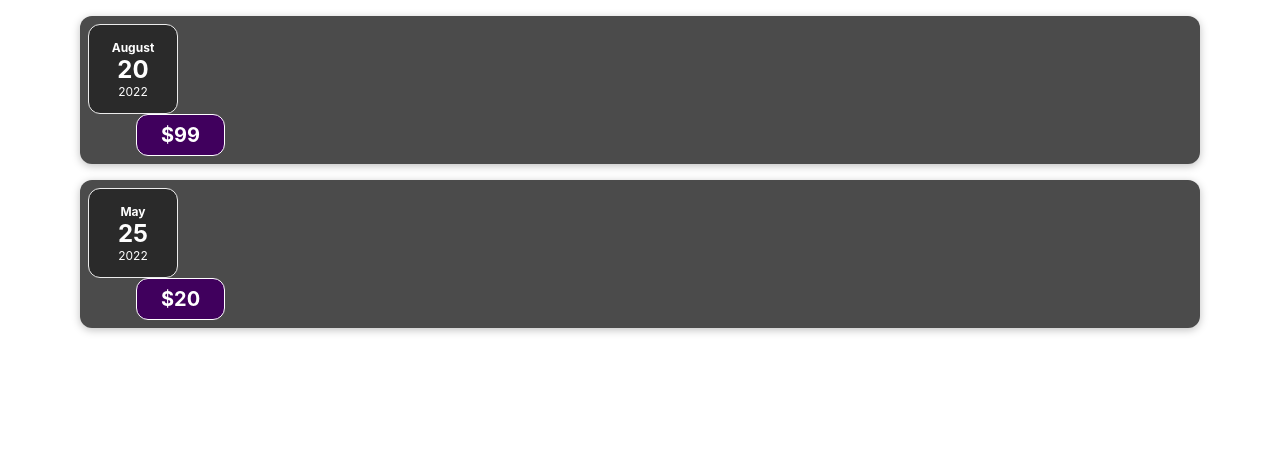
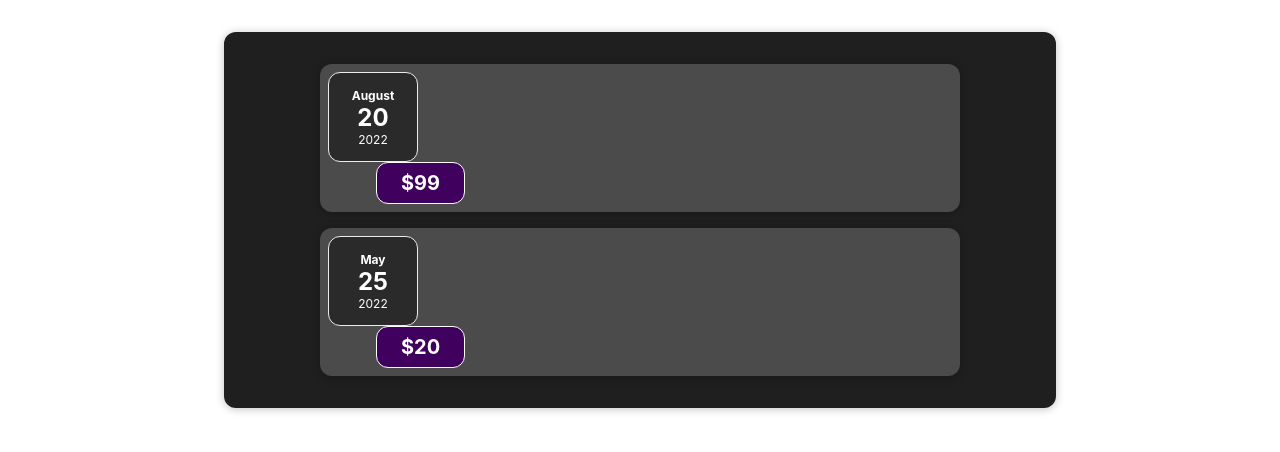
Before and after one commit to egemenbahtiyar/my-react-app, a React (Create React App) app: page / in a window 1280 px wide. Shown: the top 452 px of the page. Built offline with nearby package versions, Linux system fonts and the light colour scheme.

Commit message:
props children was added.

```diff
--- /dev/null
+++ b/src/components/Card.css
@@ -0,0 +1,4 @@
+.card {
+    border-radius: 12px;
+    box-shadow: 0 1px 8px rgb(0, 0, 0, 0.25);
+}
--- /dev/null
+++ b/src/components/Card.js
@@ -0,0 +1,7 @@
+import "./Card.css";
+function Card(props) {
+    let classes = "card " + props.className;
+
+    return <div className={classes}>{props.children}</div>;
+}
+export default Card;
--- a/src/components/ExpenseItem.js
+++ b/src/components/ExpenseItem.js
@@ -1,8 +1,9 @@
 import "./ExpenseItem.css";
 import ExpenseDate from "./ExpenseDate";
+import Card from "../components/Card";
 function ExpenseItem(props) {
     return (
-        <div className="expense-item">
+        <Card className="expense-item">
             <div>
                 <ExpenseDate date={props.date} />
 
@@ -11,7 +12,7 @@
                     <div className="expense-item__price">{props.price}</div>
                 </div>
             </div>
-        </div>
+        </Card>
     );
 }
 export default ExpenseItem;
--- a/src/components/Expenses.css
+++ b/src/components/Expenses.css
@@ -2,7 +2,6 @@
     padding: 1rem;
     width: 50rem;
     margin: 2rem auto;
-    border-radius: 12px;
     max-width: 95%;
     background-color: rgb(31, 31, 31);
 }
--- a/src/components/Expenses.js
+++ b/src/components/Expenses.js
@@ -1,8 +1,9 @@
 import "./Expenses.css";
 import ExpenseItem from "../components/ExpenseItem";
+import Card from "../components/Card";
 function Expenses(props) {
     return (
-        <div>
+        <Card className="expenses">
             <ExpenseItem
                 date={props.items[0].date}
                 price={props.items[0].price}
@@ -11,7 +12,7 @@
                 date={props.items[1].date}
                 price={props.items[1].price}
             ></ExpenseItem>
-        </div>
+        </Card>
     );
 }
 export default Expenses;
```
Also changed, not shown: public/manifest.json.
